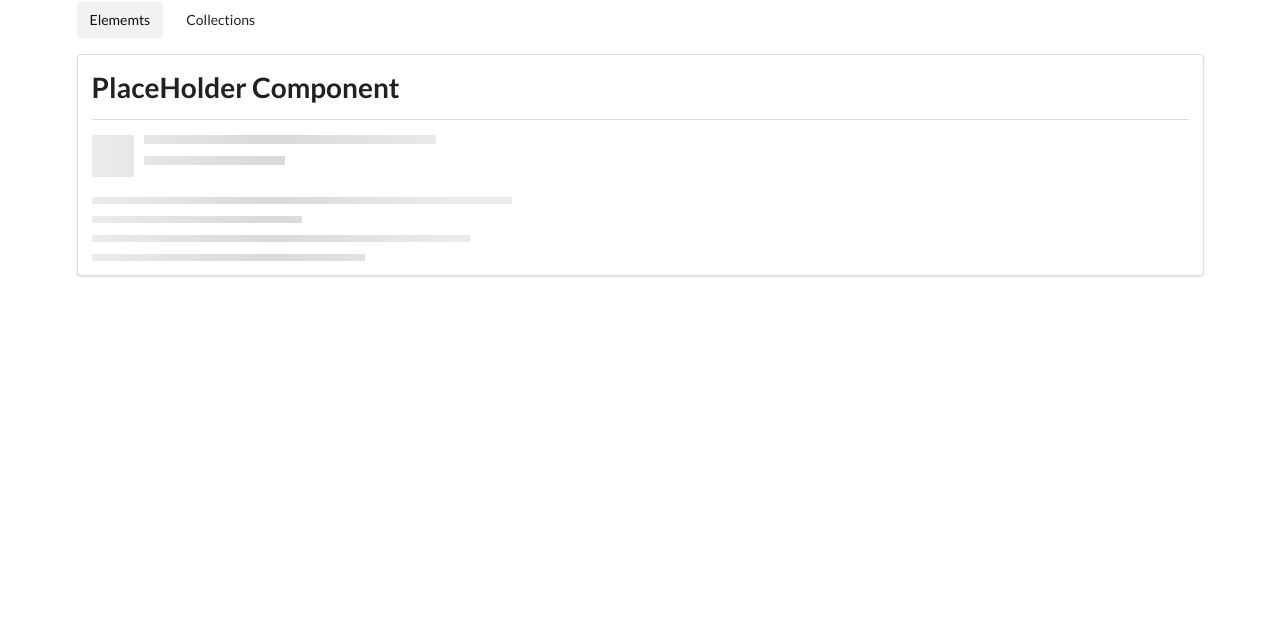
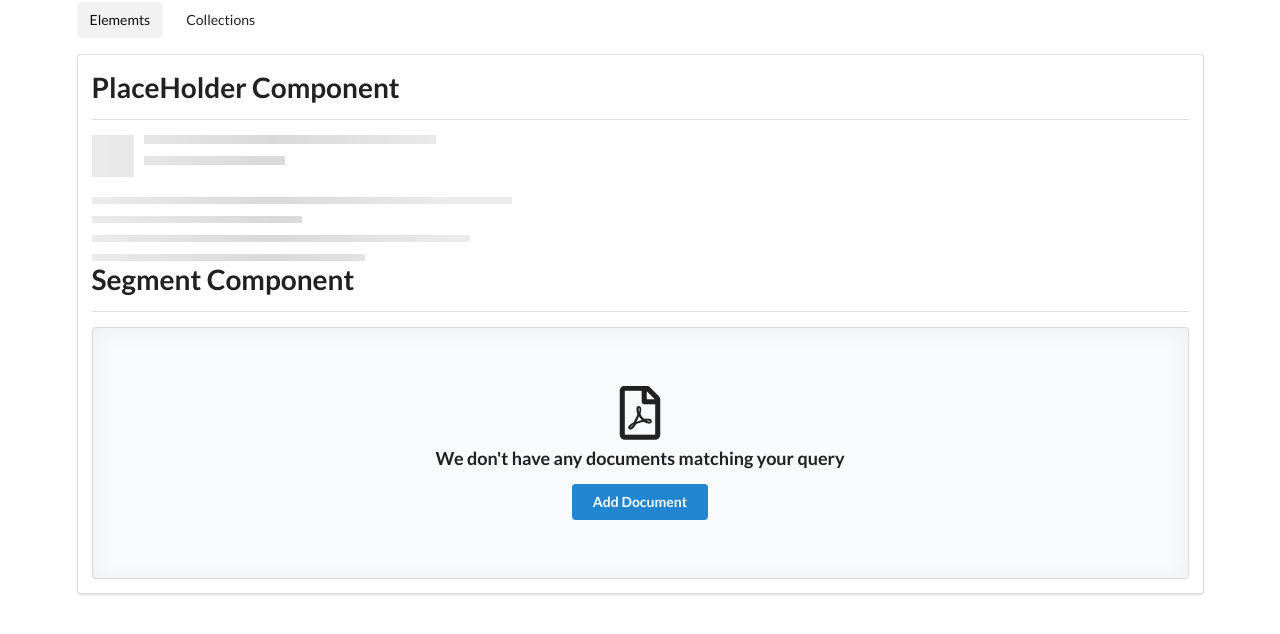
Before and after one commit to sabelogumede/componentsProject, an Angular app: page /elements in a window 1280 px wide. Shown: the top 634 px of the page. Built offline with nearby package versions, Linux system fonts and the light colour scheme.

Commit message:
created a reusable segment component. Used ng-content with select options for multiple dynamic zones in one component

```diff
--- a/src/app/elements/elements-home/elements-home.component.html
+++ b/src/app/elements/elements-home/elements-home.component.html
@@ -1,2 +1,12 @@
-<app-divider>PlaceHolder Component</app-divider>
+<app-divider> PlaceHolder Component </app-divider>
 <app-placeholder [lines]="4"></app-placeholder>
+
+<app-divider> Segment Component </app-divider>
+<app-segment>
+  <header>
+    <i class="pdf file outline icon"></i>
+    We don't have any documents matching your query
+  </header>
+
+  <div class="ui primary button">Add Document</div>
+</app-segment>
--- a/src/app/elements/elements.module.ts
+++ b/src/app/elements/elements.module.ts
@@ -6,13 +6,15 @@ import { ElementsRoutingModule } from './elements-routing.module';
 import { ElementsHomeComponent } from './elements-home/elements-home.component';
 import { PlaceholderComponent } from './placeholder/placeholder.component';
 import { TimesDirective } from './times.directive';
+import { SegmentComponent } from './segment/segment.component';
 
 
 @NgModule({
   declarations: [
     ElementsHomeComponent,
     PlaceholderComponent,
-    TimesDirective
+    TimesDirective,
+    SegmentComponent
   ],
   imports: [
     CommonModule,
--- /dev/null
+++ b/src/app/elements/segment/segment.component.css
@@ -0,0 +1,3 @@
+div.ui.icon.header:empty {
+  display: none;
+}
--- /dev/null
+++ b/src/app/elements/segment/segment.component.html
@@ -0,0 +1,6 @@
+<div class="ui placeholder segment">
+  <div class="ui icon header">
+    <ng-content select="header"></ng-content>
+  </div>
+  <ng-content></ng-content>
+</div>
--- /dev/null
+++ b/src/app/elements/segment/segment.component.ts
@@ -0,0 +1,15 @@
+import { Component, OnInit } from '@angular/core';
+
+@Component({
+  selector: 'app-segment',
+  templateUrl: './segment.component.html',
+  styleUrls: ['./segment.component.css']
+})
+export class SegmentComponent implements OnInit {
+
+  constructor() { }
+
+  ngOnInit(): void {
+  }
+
+}
```
Also changed, not shown: 1 other file (tests, documents, lock files or other folders).
